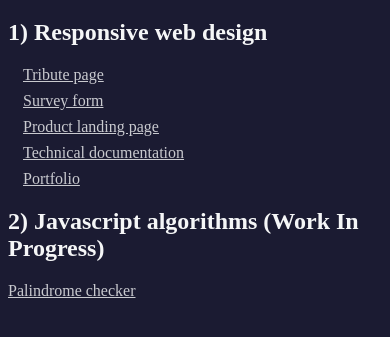
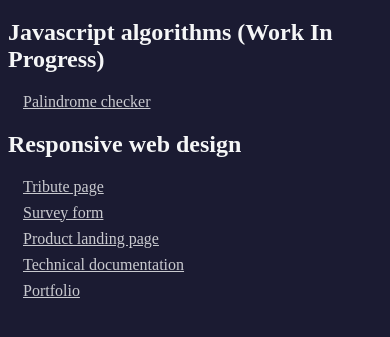
Before and after one commit to leoncik/FreeCodeCamp-Projects, a plain HTML site: page index.html in a window 390 px wide. Shown: the part 61-398 px from the top of the page. Drawn offline with Linux system fonts and the light colour scheme.

Commit message:
feat(palindrome checker): add responsive style - Add responsive style to palindrome checker and fix background image bug. - Fix broken path in main index and change order display of projects.

```diff
--- a/index.html
+++ b/index.html
@@ -9,18 +9,19 @@
     </head>
     <body>
         <h1>FreeCodeCamp Projects</h1>
-        <h2>1) Responsive web design</h2>
-        <nav class="main-menu">
-            <a href="1-Responsive-web-design">Tribute page</a>
+
+        <h2>Javascript algorithms (Work In Progress)</h2>
+        <nav class="project-select">
+            <a href="2-JavaScript-algorithms/1.Palindrome-checker/index.html">Palindrome checker</a>
+        </nav>
+
+        <h2>Responsive web design</h2>
+        <nav class="project-select">
+            <a href="1-Responsive-web-design/1.Tribute-Page/index.html">Tribute page</a>
             <a href="1-Responsive-web-design/2.Survey-Form/index.html">Survey form</a>
             <a href="1-Responsive-web-design/3.Product-Landing-Page/index.html">Product landing page</a>
             <a href="1-Responsive-web-design/4.Technical-Documentation/index.html">Technical documentation</a>
             <a href="1-Responsive-web-design/5.Portfolio/index.html">Portfolio</a>
         </nav>
-
-        <h2>2) Javascript algorithms (Work In Progress)</h2>
-        <nav>
-            <a href="2-JavaScript-algorithms/1.Palindrome-checker/index.html">Palindrome checker</a>
-        </nav>
     </body>
 </html>
--- a/style.css
+++ b/style.css
@@ -14,7 +14,7 @@ a:hover {
     opacity: 1;
 }
 
-.main-menu {
+.project-select {
     display: flex;
     flex-direction: column;
     gap: 8px;
```
Also changed, not shown: 2-JavaScript-algorithms/1.Palindrome-checker/style.css (+20 -2 lines).
